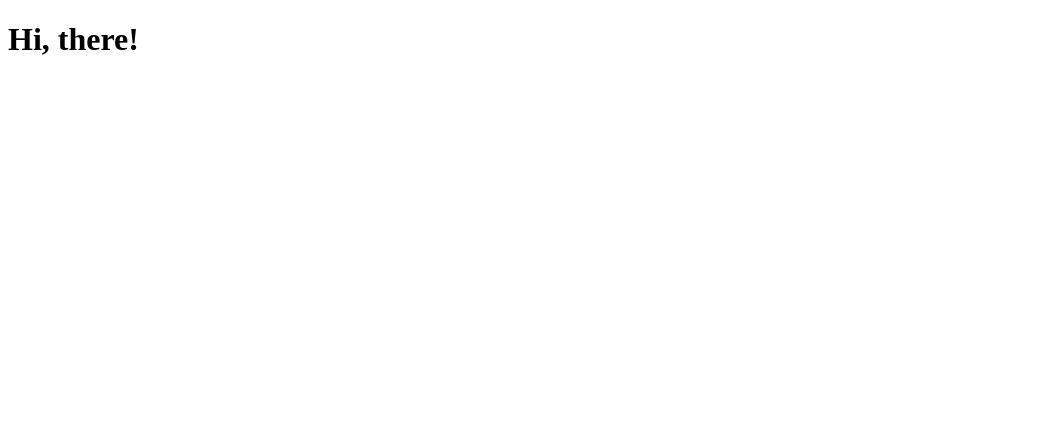
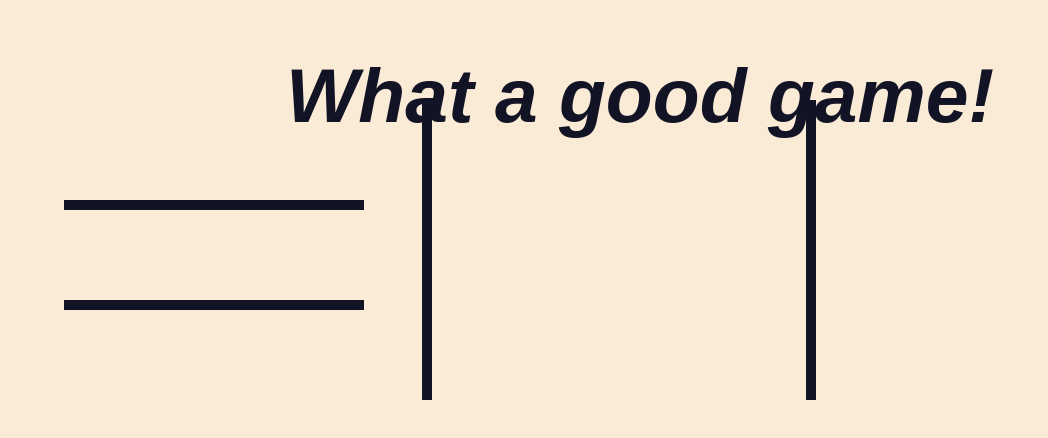
Before and after one commit to Ricky75009/tic-tac-toe, a plain HTML site: page index.html in a window 1280 px wide. Shown: the whole page, without its empty margins (0-1048 px from the left). Drawn offline with Linux system fonts and the light colour scheme.

Commit message:
first try

```diff
--- a/index.html
+++ b/index.html
@@ -5,12 +5,66 @@
   <meta charset="UTF-8">
   <title>Flash Game TIc-Tac-Toe</title>
 <!-- IMPORTING CSS FILE-->
-  <link rel="stylesheet" href="/style.css">
+  <link rel="stylesheet" href="./style.css">
 <!-- IMPORTING JS FILE-->
-  <script src="/script.js" defer></script>
+  <script src="./script.js" defer></script>
+
+
 
 </head>
+<style>
+   #verticalLine1{
+	position:absolute;
+	top:100px;
+	left:33%;
+	width:10px;
+	height:300px;
+	background-color:#121324;
+
+}
+ #verticalLine2{
+	position:absolute;
+	top:100px;
+	left:63%;
+	width:10px;
+	height:300px;
+	background-color:#121324;
+
+}
+#horizontalLine1{
+	position:absolute;
+	top:300px;
+	left:5%;
+	width:300px;
+	height:10px;
+	background-color:#121324;
+
+}
+ #horizontalLine2{
+	position:absolute;
+	top:200px;
+	left:5%;
+	width:300px;
+	height:10px;
+	background-color:#121324;
+
+}
+
+</style>
   <body>
-    <h1>Hi, there!</h1>
+    <h1>What a good game!</h1>
+    <div id="verticalLine1"></div>
+    <div id="verticalLine2"></div>
+    <div id="horizontalLine1"></div>
+    <div id="horizontalLine2"></div>
+    <!-- <div>
+        <svg height="300" width="300">
+            <line x1="100" y1="0" x2="100" y2="300" style="stroke:black;stroke-width:2" />
+          </svg>
+          <svg height="300" width="300" ;>
+            <line x1="200" y1="0" x2="200" y2="300" style="stroke:black;stroke-width:2" />
+          </svg>
+
+    </div> -->
   </body>
 </html>
--- a/script.js
+++ b/script.js
@@ -0,0 +1,7 @@
+function titleCase(str) {
+    str = str.toLowerCase().split(' ');
+    for (var i = 0; i < str.length; i++) {
+      str[i] = str[i].charAt(0).toUpperCase() + str[i].slice(1);
+    }
+    return str.join(' ');
+  }
--- a/style.css
+++ b/style.css
@@ -0,0 +1,16 @@
+h1 {
+font-family: arial;
+font-weight: bold;
+font-style: italic;
+font-size: 6vw;
+margin-left: 10vw;
+margin-right: 10vw;
+color: #121324;
+text-align: center;
+
+
+}
+
+body {
+background-color: antiquewhite;
+}
```
